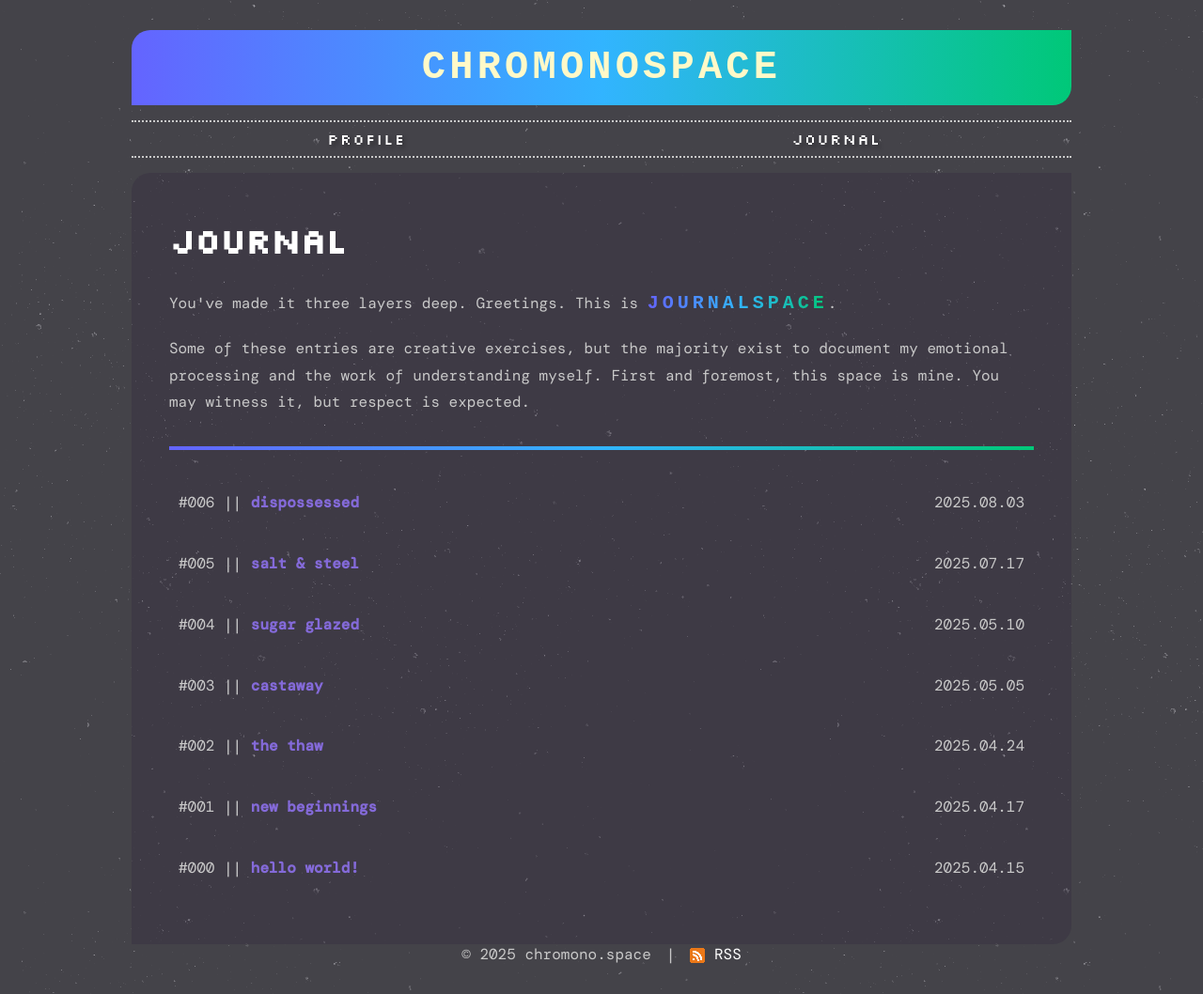
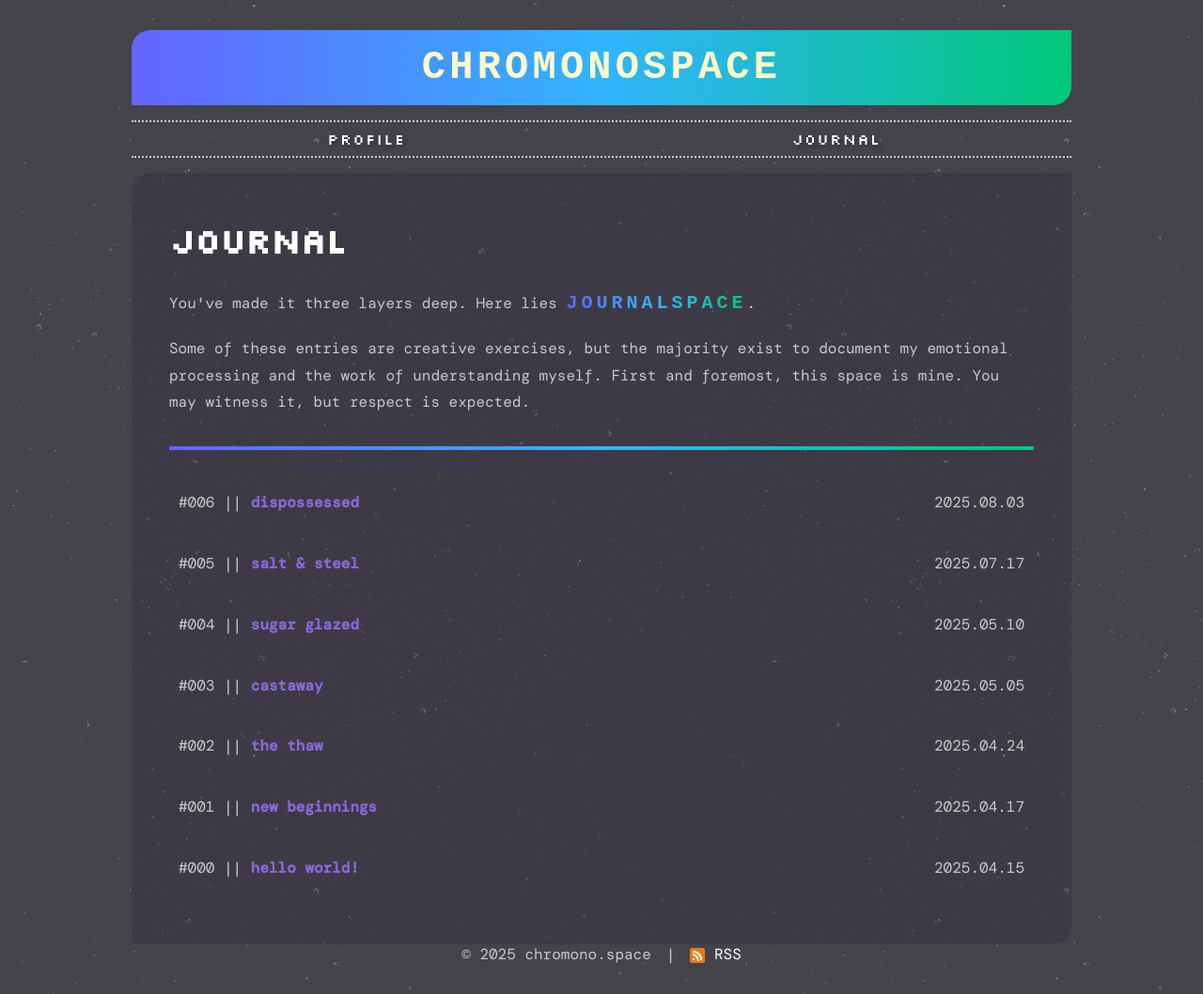
Before and after one commit to iridiumquartz/chromonospace, a Jekyll site: the page built from journal/index.html, in a window 1280 px wide. Shown: the whole page at 94% size. Built offline with Jekyll 4.4.1, drawn with Linux system fonts in a browser that asks for light colours; some web fonts are replaced.

Commit message:
Update index.html

```diff
--- a/journal/index.html
+++ b/journal/index.html
@@ -5,7 +5,7 @@ title: "j o u r n a l ★ s p a c e"
 
 <section>
   <h1>Journal</h1>
-  <p>You've made it three layers deep. Greetings. This is <strong>JOURNALSPACE</strong>.</p>
+  <p>You've made it three layers deep. Here lies <strong>JOURNALSPACE</strong>.</p>
   <p>Some of these entries are creative exercises, but the majority exist to document my emotional processing and the work of understanding myself. First and foremost, this space is mine. You may witness it, but respect is expected.</p>
   <hr>
   {% assign total = site.posts | size %}
```
